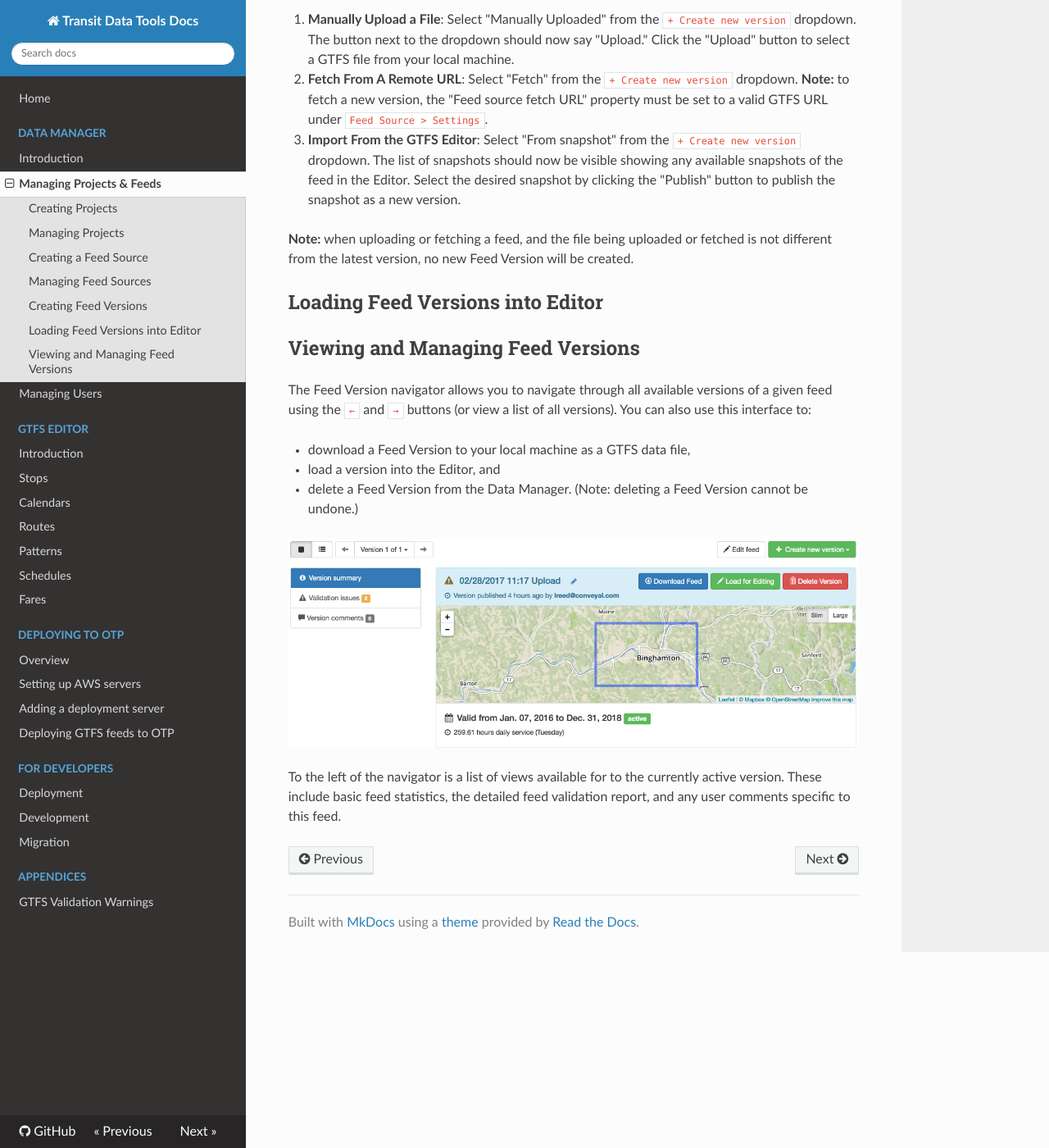
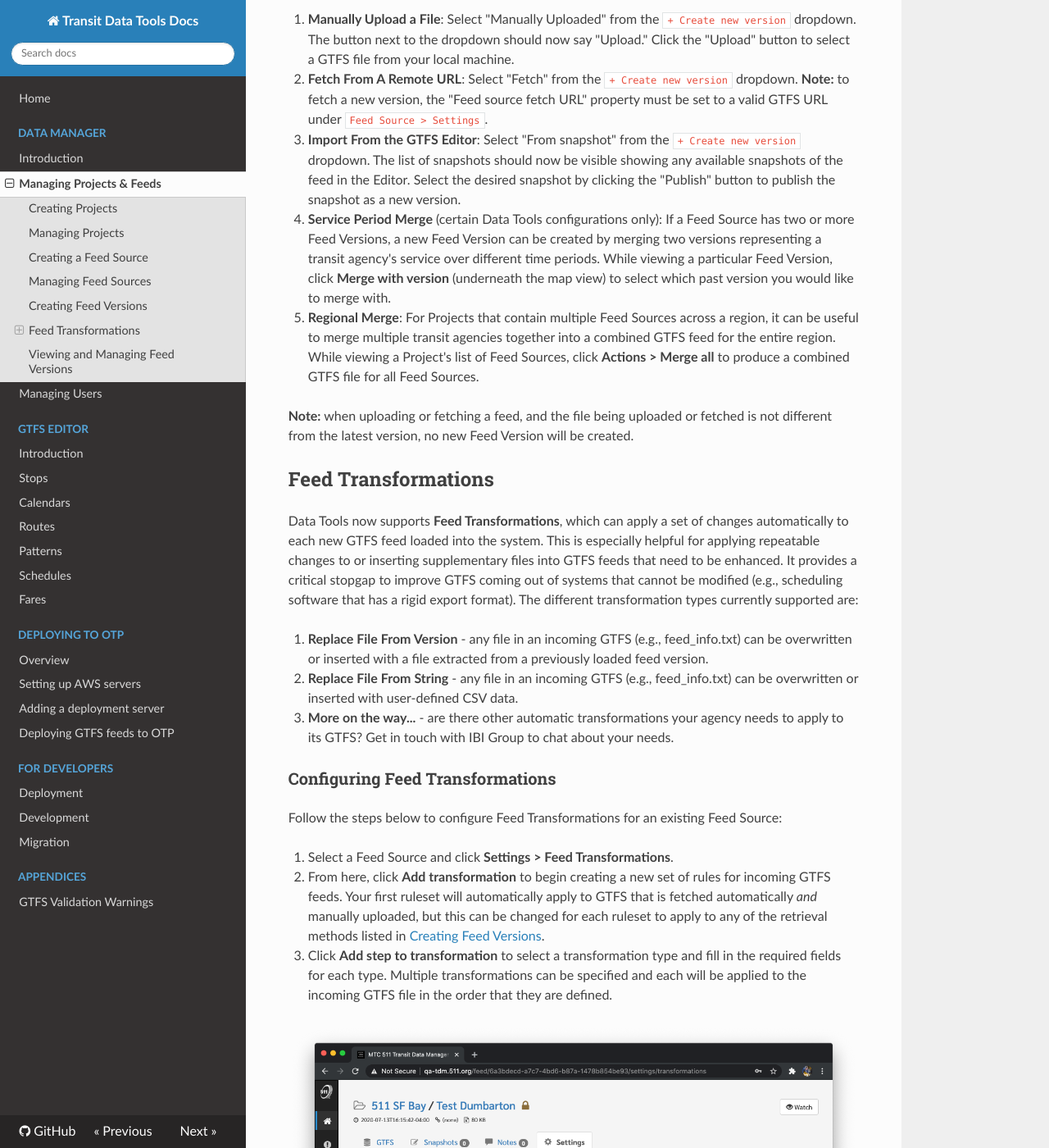
Before and after one commit to wtchen/datatools-ui, an MkDocs documentation site: the page built from docs/user/managing-projects-feeds.md, in a window 1280 px wide and 1400 px high, scrolled down 2918 px. Shown: the whole window at 82% size. Built offline with MkDocs 1.6.1, drawn with Linux system fonts in a browser that asks for light colours; nearby versions of some CDN libraries; old or Windows-style settings are respelled for this version of MkDocs; some of the changed text lies outside the part shown.

Commit message:
docs(gtfs-transform): update docs

```diff
--- a/docs/user/managing-projects-feeds.md
+++ b/docs/user/managing-projects-feeds.md
@@ -52,10 +52,37 @@ Feed Versions are created from the main Feed Source profile page. There are thre
 
 3. **Import From the GTFS Editor**: Select "From snapshot" from the `+ Create new version` dropdown. The list of snapshots should now be visible showing any available snapshots of the feed in the Editor. Select the desired snapshot by clicking the "Publish" button to publish the snapshot as a new version.
 
+4. **Service Period Merge** (certain Data Tools configurations only): If a Feed Source has two or more Feed Versions, a new Feed Version can be created by merging two versions representing a transit agency's service over different time periods. While viewing a particular Feed Version, click **Merge with version** (underneath the map view) to select which past version you would like to merge with.
+
+4. **Regional Merge**: For Projects that contain multiple Feed Sources across a region, it can be useful to merge multiple transit agencies together into a combined GTFS feed for the entire region. While viewing a Project's list of Feed Sources, click **Actions > Merge all** to produce a combined GTFS file for all Feed Sources.
+
 **Note:** when uploading or fetching a feed, and the file being uploaded or fetched is not different from the latest version, no new Feed Version will be created.
 
-## Loading Feed Versions into Editor
+## Feed Transformations
 
+Data Tools now supports **Feed Transformations**, which can apply a set of changes automatically to each new GTFS feed loaded into the system. This is especially helpful for applying repeatable changes to or inserting supplementary files into GTFS feeds that need to be enhanced. It provides a critical stopgap to improve GTFS coming out of systems that cannot be modified (e.g., scheduling software that has a rigid export format). The different transformation types currently supported are:
+
+1. **Replace File From Version** - any file in an incoming GTFS (e.g., feed_info.txt) can be overwritten or inserted with a file extracted from a previously loaded feed version.
+
+2. **Replace File From String** - any file in an incoming GTFS (e.g., feed_info.txt) can be overwritten or inserted with user-defined CSV data.
+
+3. **More on the way...** - are there other automatic transformations your agency needs to apply to its GTFS? Get in touch with IBI Group to chat about your needs.
+
+### Configuring Feed Transformations
+
+Follow the steps below to configure Feed Transformations for an existing Feed Source:
+
+1. Select a Feed Source and click **Settings > Feed Transformations**.
+2. From here, click **Add transformation** to begin creating a new set of rules for incoming GTFS feeds. Your first ruleset will automatically apply to GTFS that is fetched automatically *and* manually uploaded, but this can be changed for each ruleset to apply to any of the retrieval methods listed in [Creating Feed Versions](#creating-feed-versions).
+3. Click **Add step to transformation** to select a transformation type and fill in the required fields for each type. Multiple transformations can be specified and each will be applied to the incoming GTFS file in the order that they are defined.
+
+![screenshot](../img/configure-feed-transformations.png)
+
+### Viewing the Feed Transformation Summary
+
+Once the Feed Transformations have all been configured, you can import a new GTFS file using one of the retrieval methods you have specified for your ruleset. Once the GTFS file has been processed, a summary of the transformations is available by hovering over the wrench icon that is visible in the Feed Version panel.
+
+![screenshot](../img/feed-transformation-summary.png)
 
 
 ## Viewing and Managing Feed Versions
```
Also changed, not shown: docs/img/configure-feed-transformations.png (added), docs/img/feed-transformation-summary.png (added).
